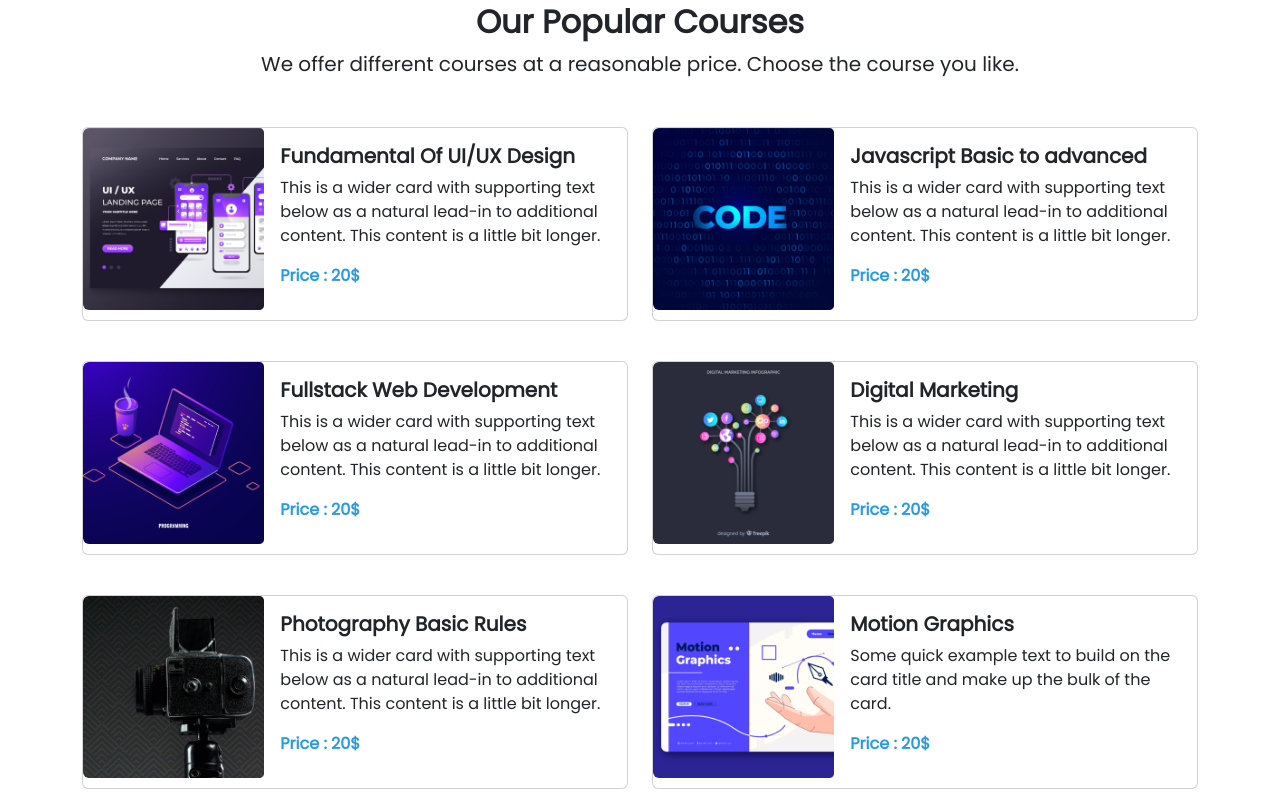
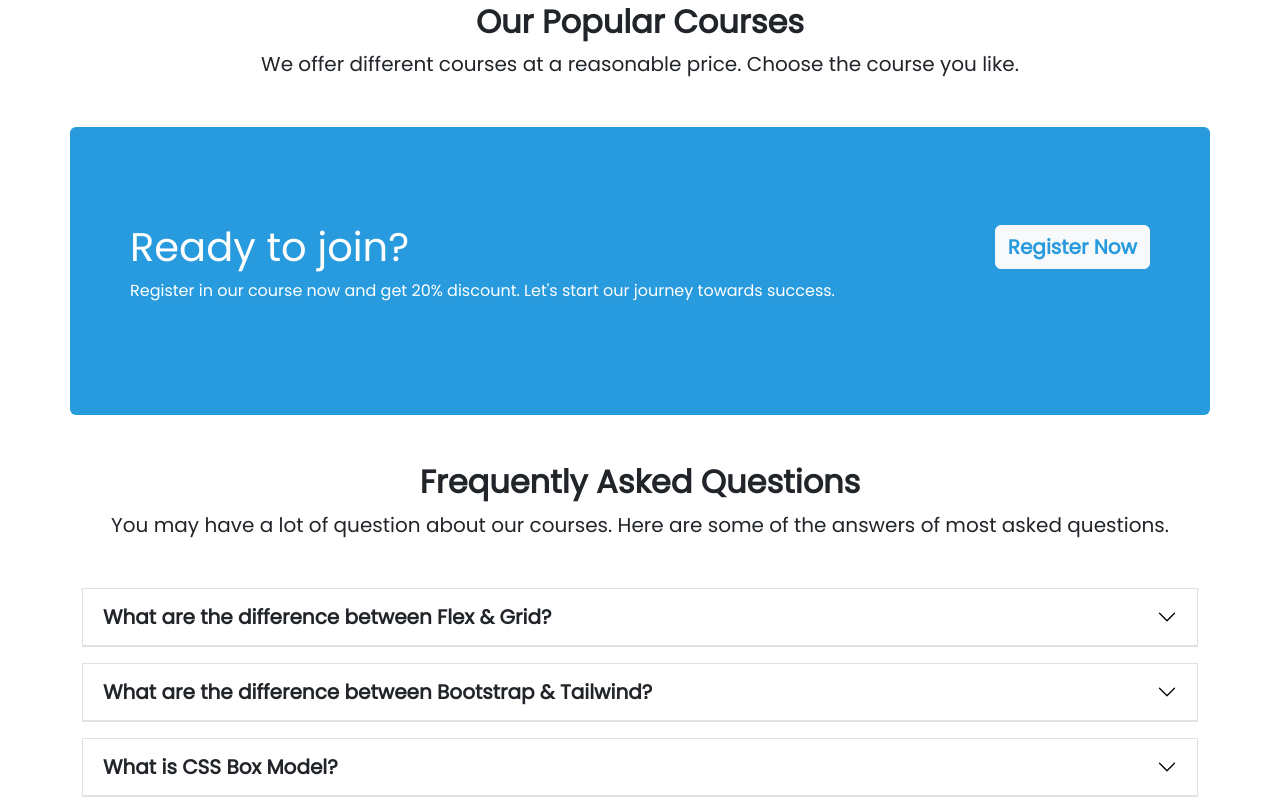
Before and after one commit to SojibRoy/assignment-three, a plain HTML site: page index.html in a window 1280 px wide. Shown: the part 767-1577 px from the top of the page. Drawn offline with nearby package versions, Linux system fonts and the light colour scheme.

Commit message:
register-added

```diff
--- a/index.html
+++ b/index.html
@@ -5,12 +5,12 @@
     <meta http-equiv="X-UA-Compatible" content="IE=edge">
     <meta name="viewport" content="width=device-width, initial-scale=1.0">
     <title>Eddison's-Desk</title>
+    <!-- Font Awesome -->
+    <script src="https://kit.fontawesome.com/cb7eaeee45.js" crossorigin="anonymous"></script>
     <!-- Bootstrap CDN -->
     <link href="https://cdn.jsdelivr.net/npm/bootstrap@5.2.0/dist/css/bootstrap.min.css" rel="stylesheet" integrity="sha384-gH2yIJqKdNHPEq0n4Mqa/HGKIhSkIHeL5AyhkYV8i59U5AR6csBvApHHNl/vI1Bx" crossorigin="anonymous">
     <!-- StyleSheet -->
-    <link rel="stylesheet" href="/css/style.css">
-    <!-- Font Awesome -->
-    <script src="https://kit.fontawesome.com/cb7eaeee45.js" crossorigin="anonymous"></script>
+    <link rel="stylesheet" href="./css/style.css">
 </head>
 <body>
   <header >
@@ -40,7 +40,7 @@
               <a class="nav-link text-dark mx-3" href="#">About</a>
             </li>
             <li class="nav-item">
-              <a class="nav-link text-dark mx-3" href="#" >Register</a>
+              <a class="nav-link text-dark mx-3" href="#exampleModal" >Register</a>
             </li>
           </ul>
           <a class="btn text-edu bg-white px-3 py-2 fw-bold" type="submit" href="#register">Register</a>
@@ -62,8 +62,8 @@
         <div class="carousel-item active">
           <img src="./img/cover/cover-1.png" class="d-block w-100 img-fluid" alt="...">
           <div class="carousel-caption zdex d-flex justify-content-center align-items-center h-100 lh-1">
-            <div>
-              <h1 class="display-3 mt-5">Let's Start Learning
+            <div class="mt-5">
+              <h1 class=" display-4">Let's Start Learning
               </h1>
               <p class="fs-5">Develop your skills with the best tutors online.</p>
               <button href="#" class="btn btn-edu fs-6 fw-bold px-5 py-3">Get Started</button>
@@ -114,106 +114,49 @@
         <h2 class="fw-bold">Our Popular Courses</h2>
         <p class="fs-5">We offer different courses at a reasonable price. Choose the course you like.</p>
       </div>
-      <div class="row row-cols-1 row-cols-md-2 g-4">
-  <div class="col">
-    <div class="card mb-3" >
-      <div class="row g-0">
-        <div class="col-md-4">
-          <img src="./img/course/course-1.png" class="img-fluid rounded-start" alt="...">
+
+    </section>
+    <!-- Courses End -->
+<!-- Register Start -->
+<section class="container my-5 rounded-2 btn-edu">
+  <div class="d-flex flex-md-column flex-lg-row flex-column align-items-center justify-content-between" >
+
+    <div class="my-5 p-5">
+      <h1>Ready to join?</h1>
+      <p>Register in our course now and get 20% discount. Let's start our journey towards success.</p>
+    </div>
+
+    <div class="pb-5">
+      <a type="button" class="btn btn-light me-5 text-edu fw-bold fs-5 "  data-bs-toggle="modal" data-bs-target="#exampleModal" data-bs-whatever="@mdo">Register Now</a>
+<div class="modal fade" id="exampleModal" tabindex="-1" aria-labelledby="exampleModalLabel" aria-hidden="true">
+  <div class="modal-dialog">
+    <div class="modal-content">
+      <div class="modal-header">
+        <h5 class="modal-title text-dark fw-bold" id="exampleModalLabel">Pro Edu</h5>
+        <button type="button" class="btn-close" data-bs-dismiss="modal" aria-label="Close"></button>
+      </div>
+      <div class="modal-body">
+        <div class="form-floating mb-3">
+          <input type="email" class="form-control" id="floatingInput" placeholder="name@example.com">
+          <label for="floatingInput" class="text-dark">Email address</label>
         </div>
-        <div class="col-md-8 my-auto">
-          <div class="card-body">
-            <h5 class="card-title fw-bold ">Fundamental Of UI/UX Design</h5>
-            <p class="card-text">This is a wider card with supporting text below as a natural lead-in to additional content. This content is a little bit longer.</p>
-            <p class="fw-bold text-edu">Price : 20$</p>
-          </div>
+        <div class="form-floating">
+          <input type="password" class="form-control" id="floatingPassword" placeholder="Password">
+          <label for="floatingPassword" class="text-dark">Password</label>
         </div>
       </div>
-    </div>
-  </div>
-  <div class="col">
-    <div class="card mb-3">
-      <div class="row g-0">
-        <div class="col-md-4">
-          <img src="./img/course/course-2.png" class="img-fluid rounded-start" alt="...">
-        </div>
-        <div class="col-md-8 my-auto">
-          <div class="card-body">
-            <h5 class="card-title fw-bold">Javascript Basic to advanced</h5>
-            <p class="card-text">This is a wider card with supporting text below as a natural lead-in to additional content. This content is a little bit longer.</p>
-            <p class="fw-bold text-edu">Price : 20$</p>
-          </div>
-        </div>
-      </div>
-    </div>
-  </div>
-  <div class="col">
-    <div class="card mb-3">
-      <div class="row g-0">
-        <div class="col-md-4 ">
-          <img src="./img/course/course-3.png" class="img-fluid rounded-start" alt="...">
-        </div>
-        <div class="col-md-8 my-auto">
-          <div class="card-body">
-            <h5 class="card-title fw-bold">Fullstack Web Development</h5>
-            <p class="card-text">This is a wider card with supporting text below as a natural lead-in to additional content. This content is a little bit longer.</p>
-            <p class="fw-bold text-edu">Price : 20$</p>
-          </div>
-        </div>
-      </div>
-    </div>
-  </div>
-  <div class="col">
-    <div class="card mb-3">
-      <div class="row g-0">
-        <div class="col-md-4 ">
-          <img src="./img/course/course-4.png" class="img-fluid rounded-start" alt="...">
-        </div>
-        <div class="col-md-8 my-auto">
-          <div class="card-body">
-            <h5 class="card-title fw-bold">Digital Marketing</h5>
-            <p class="card-text">This is a wider card with supporting text below as a natural lead-in to additional content. This content is a little bit longer.</p>
-            <p class="fw-bold text-edu">Price : 20$</p>
-          </div>
-        </div>
-      </div>
-    </div>
-  </div>
-  <div class="col">
-    <div class="card mb-3">
-      <div class="row g-0">
-        <div class="col-md-4">
-          <img src="./img/course/course-5.png" class="img-fluid rounded-start" alt="...">
-        </div>
-        <div class="col-md-8 my-auto">
-          <div class="card-body">
-            <h5 class="card-title fw-bold">Photography Basic Rules</h5>
-            <p class="card-text">This is a wider card with supporting text below as a natural lead-in to additional content. This content is a little bit longer.</p>
-            <p class="fw-bold text-edu">Price : 20$</p>
-          </div>
-        </div>
-      </div>
-    </div>
-  </div>
-  <div class="col">
-    <div class="card mb-3">
-      <div class="row g-0">
-        <div class="col-md-4">
-          <img src="./img/course/course-6.png" class="img-fluid rounded-start" alt="...">
-        </div>
-        <div class="col-md-8 my-auto">
-          <div class="card-body">
-            <h5 class="card-title fw-bold">Motion Graphics</h5>
-            <p class="card-text">Some quick example text to build on the card title and make up the bulk of the card.</p>
-            <p class="fw-bold text-edu">Price : 20$</p>
-          </div>
-        </div>
+      <div class="modal-footer">
+        <button type="button" class="btn btn-secondary" data-bs-dismiss="modal">Register</button>
+        <button type="button" class="btn btn-primary">Log In</button>
       </div>
     </div>
   </div>
 </div>
-    </section>
-    <!-- Courses End -->
+    </div>
+  </div>
+</section>
+<!-- Register End -->
+
     <!-- Question Start -->
     <section class="container my-5">
       <div class="text-center mb-5">
@@ -323,7 +266,7 @@
       <i class="icon-bg px-3 fa-brands fa-tiktok"></i>
     </div>
     </div>
-
+    <!-- Sponsers end -->
   </footer>
 
 
```
